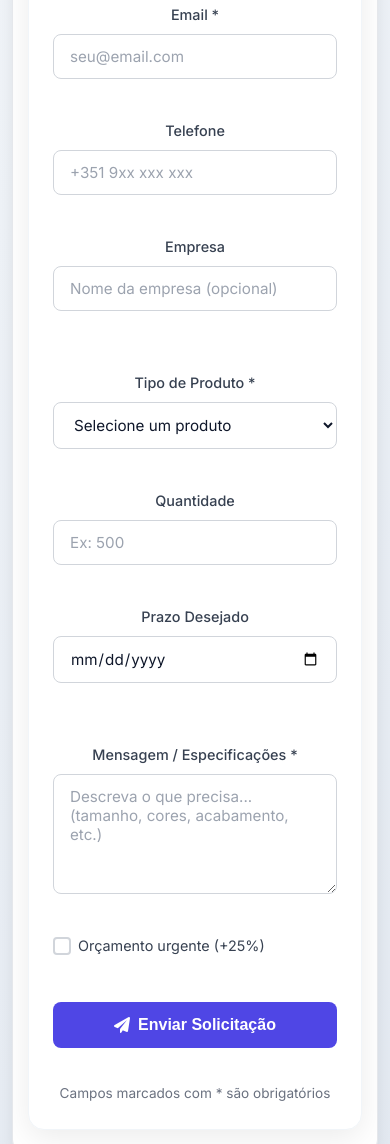
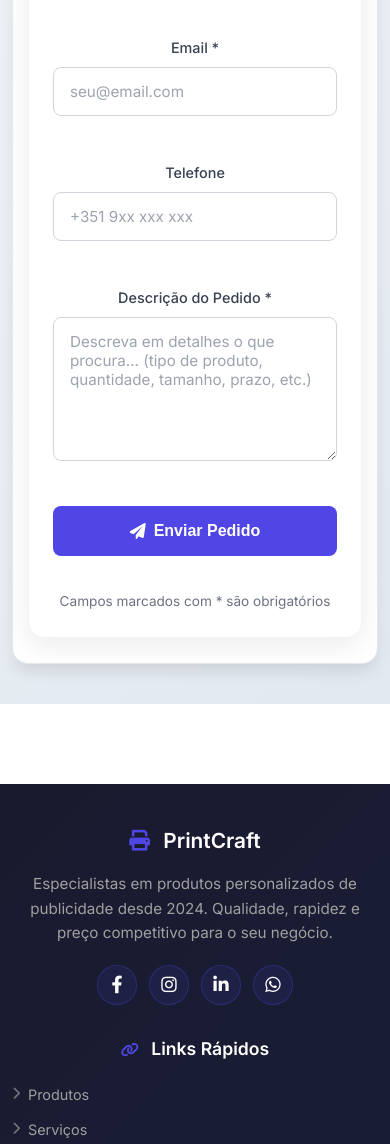
Before and after one commit to gonbenvindo-debug/first, a website: page index.html in a window 390 px wide. Shown: the part 7881-9025 px from the top of the page. Drawn offline with Linux system fonts and the light colour scheme.

Commit message:
refactor: Simplify contact form to general order form
 Form Simplification:
 Removed complex product-specific fields
 Simplified to 4 essential fields: name, email, phone, description
 Updated form title to 'Faça o seu Pedido'
 Larger textarea for detailed order descriptions
 Consistent height with contact info section

 Layout Improvements:
 Form section now matches contact info height
 Better spacing and padding
 Cleaner, more user-friendly design
 Focus on essential contact information

 User Experience:
 Easier and faster to fill out
 Less intimidating than complex forms
 Encourages general inquiries
 Better mobile responsiveness

```diff
--- a/css/footer-enhanced.css
+++ b/css/footer-enhanced.css
@@ -725,10 +725,15 @@
     overflow: hidden;
     box-shadow: 0 10px 15px -3px rgba(0, 0, 0, 0.1);
     border: 1px solid #e5e7eb;
+    height: fit-content;
+    align-self: stretch;
 }
 
 .form-card {
     padding: 40px;
+    height: 100%;
+    display: flex;
+    flex-direction: column;
 }
 
 .form-header {
@@ -748,16 +753,9 @@
     font-size: 0.95rem;
 }
 
-/* Form Grid Layout */
-.form-grid {
-    display: grid;
-    grid-template-columns: 1fr 1fr;
-    gap: 20px;
-    margin-bottom: 20px;
-}
-
+/* Form Layout - Simplified */
 .form-group {
-    margin-bottom: 20px;
+    margin-bottom: 25px;
 }
 
 .form-group label {
@@ -769,10 +767,9 @@
 }
 
 .form-group input,
-.form-group select,
 .form-group textarea {
     width: 100%;
-    padding: 12px 16px;
+    padding: 14px 16px;
     border: 1px solid #d1d5db;
     border-radius: 8px;
     font-size: 0.95rem;
@@ -781,7 +778,6 @@
 }
 
 .form-group input:focus,
-.form-group select:focus,
 .form-group textarea:focus {
     outline: none;
     border-color: #4f46e5;
@@ -790,27 +786,8 @@
 
 .form-group textarea {
     resize: vertical;
-    min-height: 120px;
-}
-
-/* Form Options */
-.form-options {
-    margin-bottom: 25px;
-}
-
-.checkbox-label {
-    display: flex;
-    align-items: center;
-    gap: 12px;
-    cursor: pointer;
-    color: #374151;
-    font-size: 0.9rem;
-}
-
-.checkbox-label input[type="checkbox"] {
-    width: 18px;
-    height: 18px;
-    accent-color: #4f46e5;
+    min-height: 140px;
+    font-family: inherit;
 }
 
 /* Submit Button */
@@ -818,7 +795,7 @@
     width: 100%;
     background: #4f46e5;
     color: white;
-    padding: 14px 24px;
+    padding: 16px 24px;
     border: none;
     border-radius: 8px;
     font-size: 1rem;
@@ -829,6 +806,7 @@
     align-items: center;
     justify-content: center;
     gap: 8px;
+    margin-top: auto;
 }
 
 .submit-btn:hover {
--- a/index.html
+++ b/index.html
@@ -189,12 +189,11 @@
                 <div class="contact-form-section">
                     <div class="form-card">
                         <div class="form-header">
-                            <h3>Solicite Orçamento</h3>
-                            <p>Resposta em até 2 horas úteis</p>
+                            <h3>Faça o seu Pedido</h3>
+                            <p>Descreva o que precisa e entraremos em contacto</p>
                         </div>
 
                         <form class="contact-form" id="contact-form">
-                            <div class="form-grid">
                             <div class="form-group">
                                 <label for="name">Nome Completo *</label>
                                 <input type="text" id="name" name="name" required placeholder="O seu nome">
@@ -211,53 +210,13 @@
                             </div>
 
                             <div class="form-group">
-                                    <label for="company">Empresa</label>
-                                    <input type="text" id="company" name="company" placeholder="Nome da empresa (opcional)">
-                                </div>
-                            </div>
-
-                            <div class="form-group">
-                                <label for="product_type">Tipo de Produto *</label>
-                                <select id="product_type" name="product_type" required>
-                                    <option value="">Selecione um produto</option>
-                                    <option value="flyers">Flyers e Folhetos</option>
-                                    <option value="cartoes">Cartões de Visita</option>
-                                    <option value="banners">Banners e Faixas</option>
-                                    <option value="autocolantes">Autocolantes</option>
-                                    <option value="brochuras">Brochuras e Catálogos</option>
-                                    <option value="posters">Posters e Lona</option>
-                                    <option value="outro">Outro</option>
-                                </select>
-                            </div>
-
-                            <div class="form-grid">
-                                <div class="form-group">
-                                    <label for="quantity">Quantidade</label>
-                                    <input type="number" id="quantity" name="quantity" placeholder="Ex: 500" min="1">
-                                </div>
-
-                                <div class="form-group">
-                                    <label for="deadline">Prazo Desejado</label>
-                                    <input type="date" id="deadline" name="deadline">
-                                </div>
-                            </div>
-
-                            <div class="form-group">
-                                <label for="message">Mensagem / Especificações *</label>
-                                <textarea id="message" name="message" rows="4" required placeholder="Descreva o que precisa... (tamanho, cores, acabamento, etc.)"></textarea>
-                            </div>
-
-                            <div class="form-options">
-                                <label class="checkbox-label">
-                                    <input type="checkbox" id="urgent" name="urgent">
-                                    <span class="checkmark"></span>
-                                    Orçamento urgente (+25%)
-                                </label>
+                                <label for="message">Descrição do Pedido *</label>
+                                <textarea id="message" name="message" rows="6" required placeholder="Descreva em detalhes o que procura... (tipo de produto, quantidade, tamanho, prazo, etc.)"></textarea>
                             </div>
 
                             <button type="submit" class="submit-btn">
                                 <i class="fas fa-paper-plane"></i>
-                                Enviar Solicitação
+                                Enviar Pedido
                             </button>
 
                             <p class="form-note">Campos marcados com * são obrigatórios</p>
```
Lines whose indentation alone changed are shown as unchanged.
